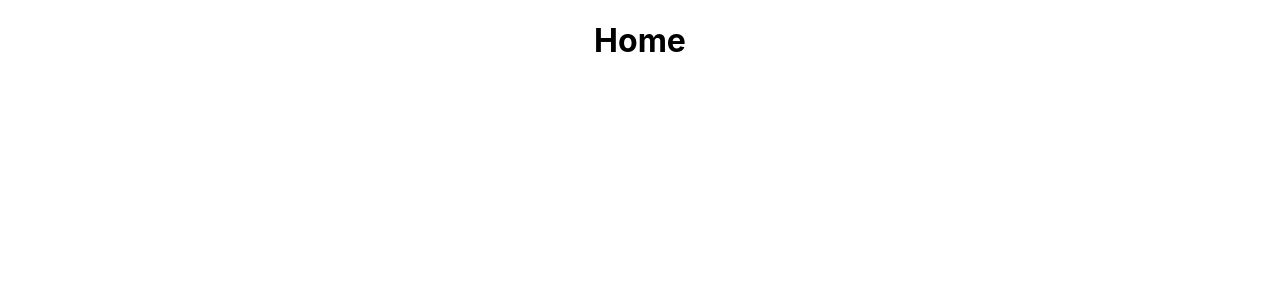
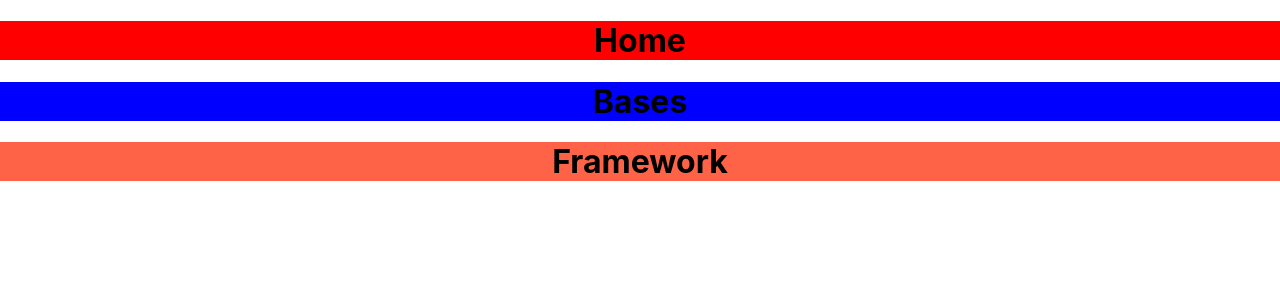
Before and after one commit to rqphy/project-b, a React (Create React App) app: page / in a window 1280 px wide. Shown: the top 300 px of the page. Built offline with nearby package versions, Linux system fonts and the light colour scheme.

Commit message:
add Framework Page

```diff
--- a/src/App.js
+++ b/src/App.js
@@ -1,10 +1,14 @@
 import "./App.css";
+import Bases from "./Pages/Bases/Bases";
+import Framework from "./Pages/Framework/Framework";
 import Home from "./Pages/Home/Home";
 
 function App() {
   return (
     <div className="App">
       <Home />
+      <Bases />
+      <Framework />
     </div>
   );
 }
--- a/src/Pages/Bases/Bases.js
+++ b/src/Pages/Bases/Bases.js
@@ -0,0 +1,11 @@
+import "./Bases.scss";
+
+function Bases() {
+  return (
+    <div className="Bases">
+      <h1 className="Bases__title">Bases</h1>
+    </div>
+  );
+}
+
+export default Bases;
--- /dev/null
+++ b/src/Pages/Bases/Bases.scss
@@ -0,0 +1,3 @@
+.Bases__title {
+  background-color: blue;
+}
--- /dev/null
+++ b/src/Pages/Framework/Framework.js
@@ -0,0 +1,11 @@
+import "./Framework.scss";
+
+function Framework() {
+  return (
+    <div className="Framework">
+      <h1 className="Framework__title">Framework</h1>
+    </div>
+  );
+}
+
+export default Framework;
--- /dev/null
+++ b/src/Pages/Framework/Framework.scss
@@ -0,0 +1,3 @@
+.Framework__title {
+  background-color: tomato;
+}
--- a/src/Pages/Home/Home.js
+++ b/src/Pages/Home/Home.js
@@ -1,4 +1,4 @@
-import "./Home.sass";
+import "./Home.scss";
 
 function Home() {
   return (
--- /dev/null
+++ b/src/Pages/Home/Home.scss
@@ -0,0 +1,3 @@
+h1 {
+  background-color: red;
+}
```
Also changed, not shown: src/Pages/Bases/Bases.sass (deleted), src/Pages/Home/Home.sass (deleted), 1 other file (tests, documents, lock files or other folders).
